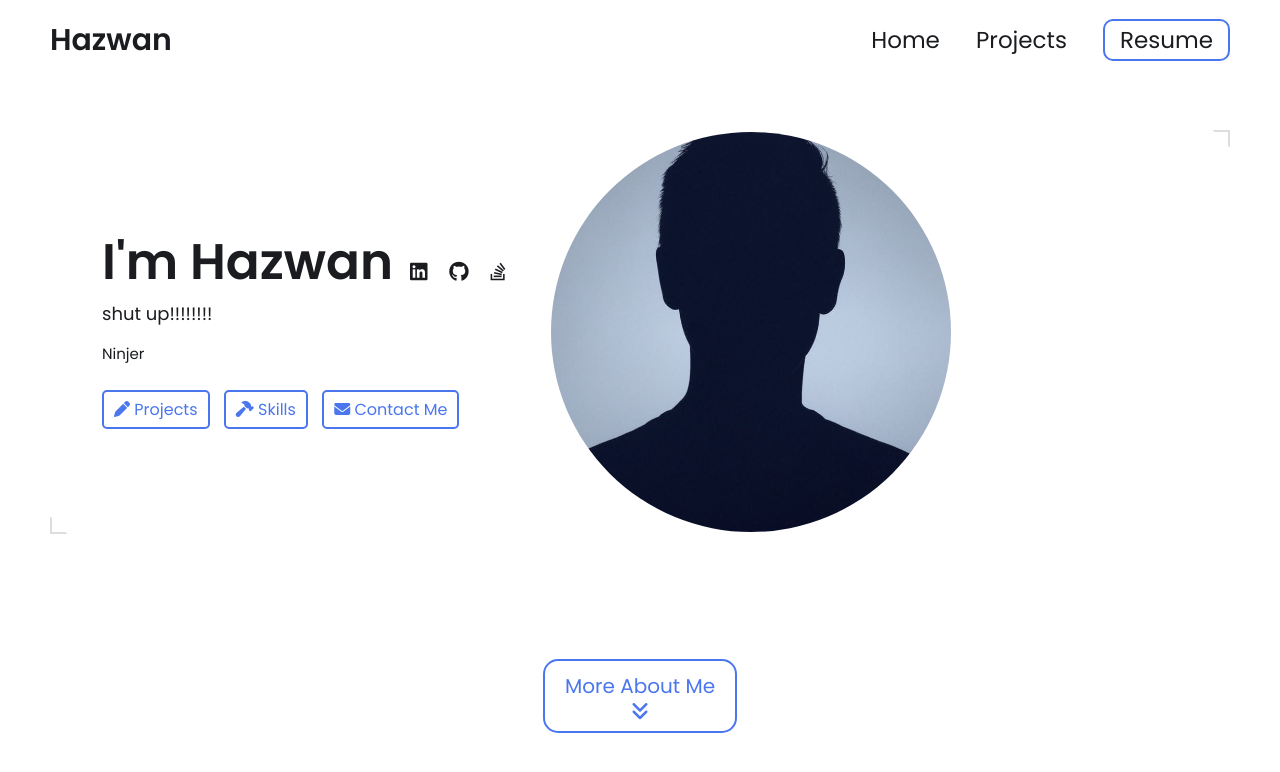
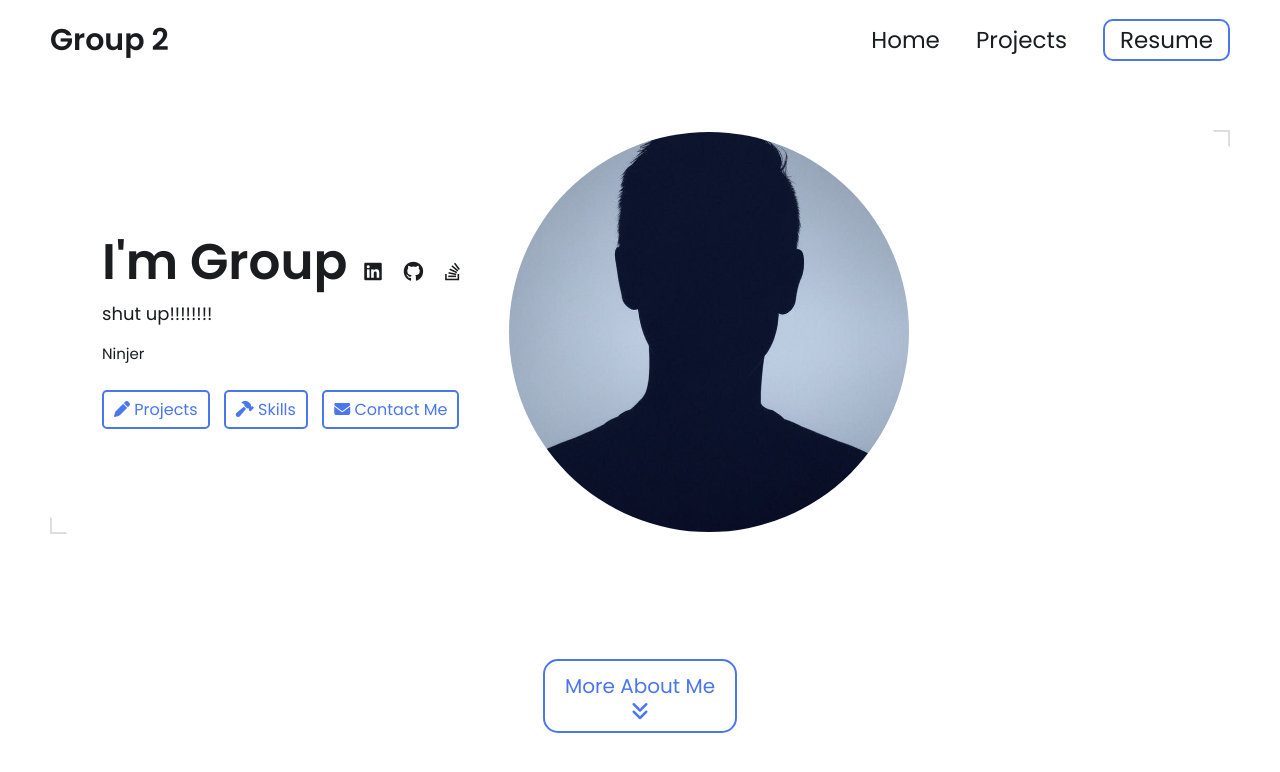
Before and after one commit to NinjaHazwan/NinjaHazwan.github.io, a Jekyll site: the page built from index.html, in a window 1280 px wide and 900 px high. Shown: the top 772 px of the window. Built offline with Jekyll 4.4.1, drawn with Linux system fonts in a browser that asks for light colours.

Commit message:
Update _config.yml

```diff
--- a/_config.yml
+++ b/_config.yml
@@ -12,7 +12,7 @@ title: Hazwan's Portfolio # This is what shows up in the tab of the browser
 
 
 # Hero Section
-name: Hazwan
+name: Group 2
 headline: shut up!!!!!!!!
 description: >- # dont remove this line. this will ignore all new lines until the next section
   Ninjer
```
